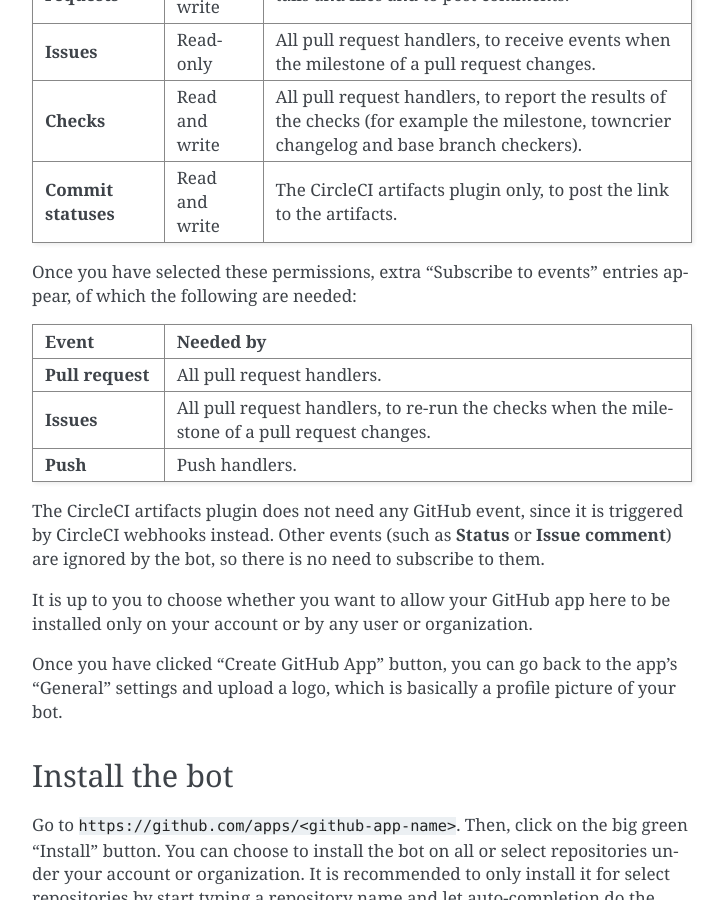
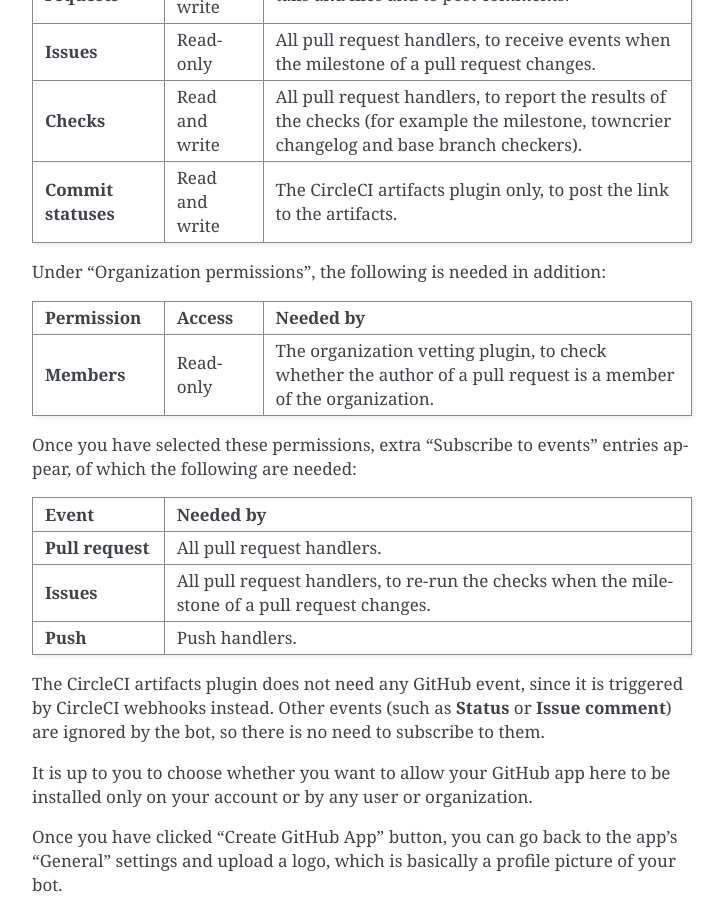
Before and after one commit to OpenAstronomy/baldrick, a Sphinx documentation site: the page built from docs/github.rst, in a window 1280 px wide and 900 px high, scrolled down 1108 px. Shown: the whole window, without its empty margins (388-1112 px from the left). Built offline with Sphinx 7.4.7, drawn with Linux system fonts in a browser that asks for light colours.

Commit message:
Document the organization members permission needed by the organization vetting plugin

```diff
--- a/docs/github.rst
+++ b/docs/github.rst
@@ -63,6 +63,20 @@ permission is always granted to GitHub apps and does not need to be selected.
      - Read and write
      - The CircleCI artifacts plugin only, to post the link to the artifacts.
 
+Under "Organization permissions", the following is needed in addition:
+
+.. list-table::
+   :header-rows: 1
+   :widths: 20 15 65
+
+   * - Permission
+     - Access
+     - Needed by
+   * - **Members**
+     - Read-only
+     - The organization vetting plugin, to check whether the author of a pull
+       request is a member of the organization.
+
 Once you have selected these permissions, extra "Subscribe to events" entries
 appear, of which the following are needed:
 
```
